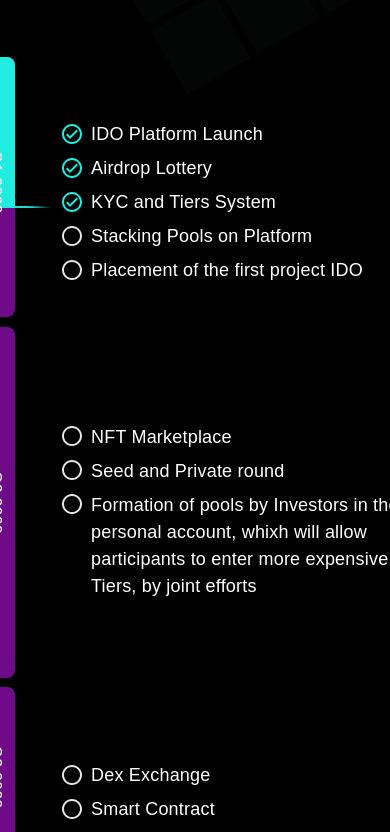
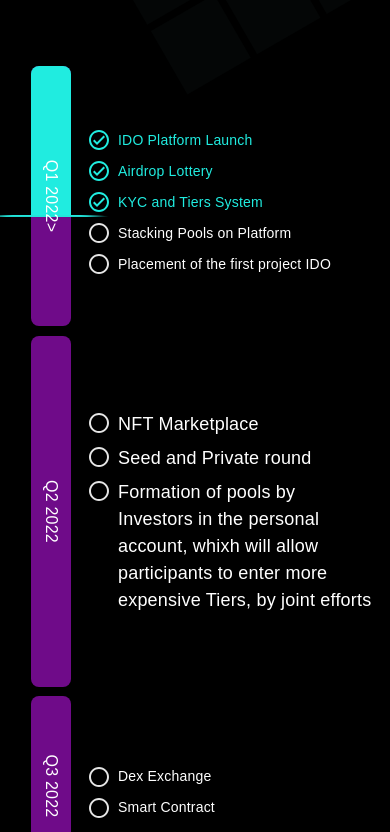
Before and after one commit to lazizbeksultanov/artpadlevels, a React (Create React App) app: page / in a window 390 px wide. Shown: the part 1372-2204 px from the top of the page. Built offline with nearby package versions, Linux system fonts and the light colour scheme.

Commit message:
Home page

```diff
--- a/src/components/RoadMap/RoadMap.css
+++ b/src/components/RoadMap/RoadMap.css
@@ -267,7 +267,7 @@
 
 @media (max-width: 340px) {
     .progress-animation>.shape {
-        width: 44%;
+        width: 44% !important;
     }
 
     @keyframes progress {
@@ -313,16 +313,6 @@
             width: 58%;
             background: #20ece0;
         }
-    }
-}
-
-@media (max-width: 500px) {
-    .roadmap__lists>ul>li {
-        width: 100% !important;
-    }
-
-    .roadmap__lists .btn>div {
-        top: -20px;
     }
 }
 
@@ -438,3 +428,32 @@
         padding-top: 1.5rem;
     }
 }
+
+@media (max-width: 500px) {
+    .roadmap__lists>ul>li {
+        width: 100% !important;
+    }
+
+    .roadmap__lists .btn>div {
+        top: -20px;
+    }
+
+    .roadmap__link {
+        font-size: 14px;
+    }
+}
+
+.checked {
+    color: #20ece0;
+}
+
+.roadmap__link {
+    line-height: 150% !important;
+}
+
+p {
+    -webkit-margin-before: 0;
+    margin-block-start: 0;
+    -webkit-margin-after: 0;
+    margin-block-end: 0;
+}
```
